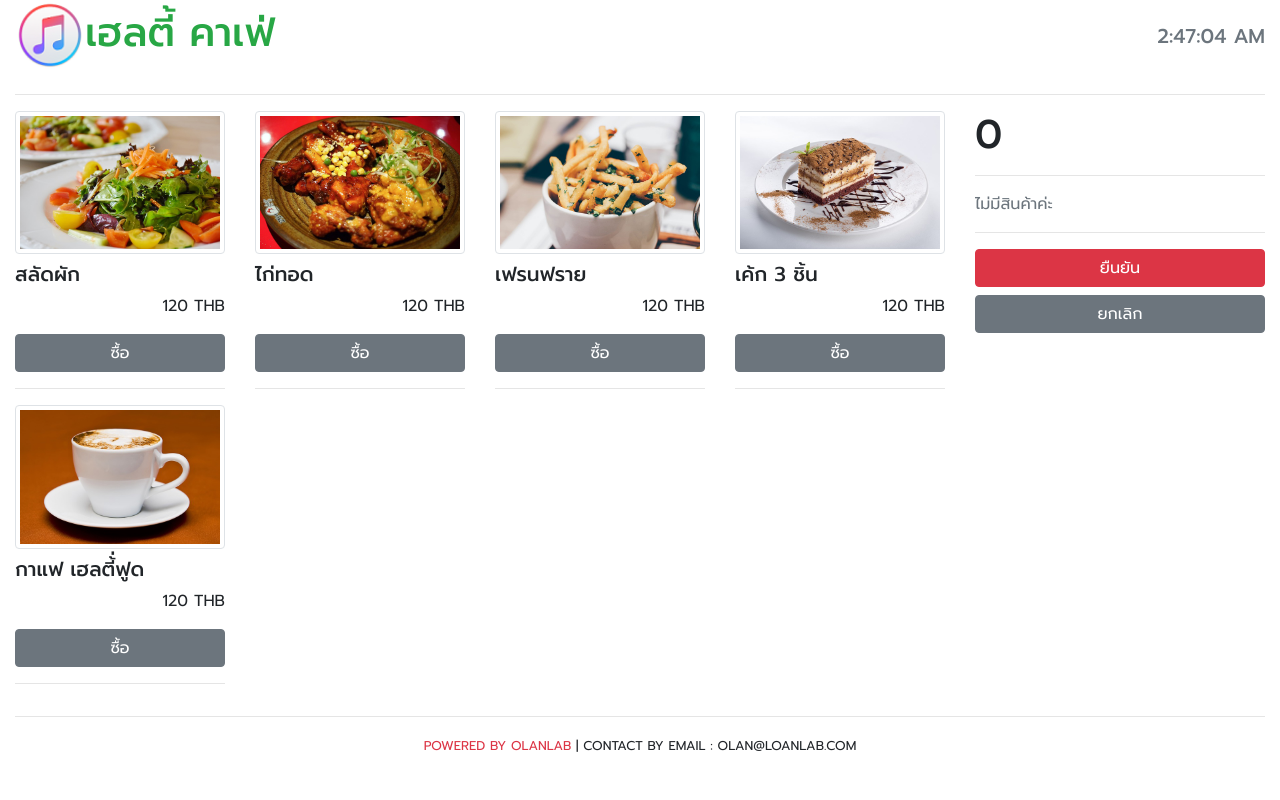
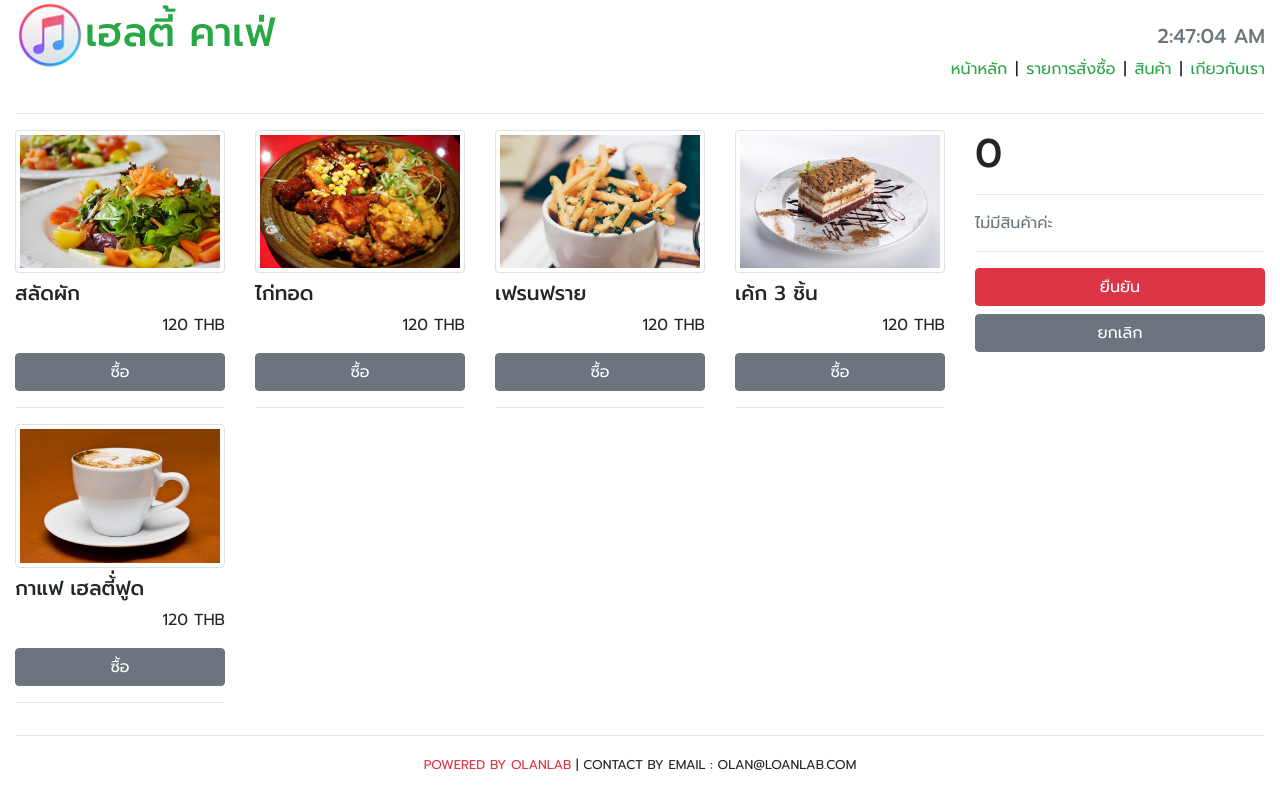
Before and after one commit to panugood11/client, a React (Create React App) app: page / in a window 1280 px wide. Built offline with nearby package versions, Linux system fonts and the light colour scheme; data requests are answered from the project's data file.

Commit message:
57. <Link> VS <a>

```diff
--- a/src/components/Header.js
+++ b/src/components/Header.js
@@ -1,4 +1,5 @@
 import React, { Component } from "react";
+import { Link } from "react-router-dom";
 
 
 class Header extends Component {
@@ -35,6 +36,16 @@ class Header extends Component {
                         <h5 className = "text-muted mt-4">
                             {this.state.date.toLocaleTimeString()}
                         </h5>
+                        <ul className = "list-inline">
+                            <li className= "list-inline-item title"><Link className="text-success" to="/">หน้าหลัก</Link></li>
+                            <li className= "list-inline-item title">|</li>
+                            <li className= "list-inline-item title"><Link className="text-success" to="/orders">รายการสั่งซื้อ</Link></li>
+                            <li className= "list-inline-item title">|</li>
+                            <li className= "list-inline-item title"><Link className="text-success" to="/products">สินค้า</Link></li>
+                            <li className= "list-inline-item title">|</li>
+                            <li className= "list-inline-item title"><Link className="text-success" to="/about">เกียวกับเรา</Link></li>
+
+                        </ul>
                     </div>
                 </div>
                 <hr />
```
